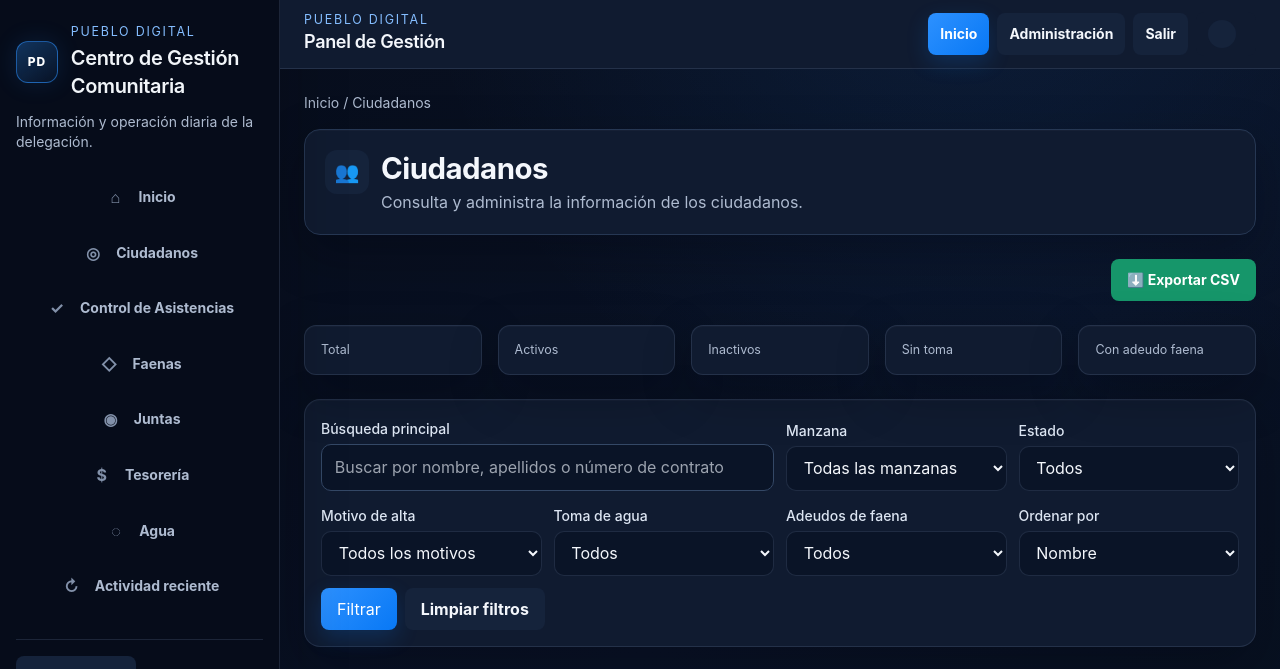
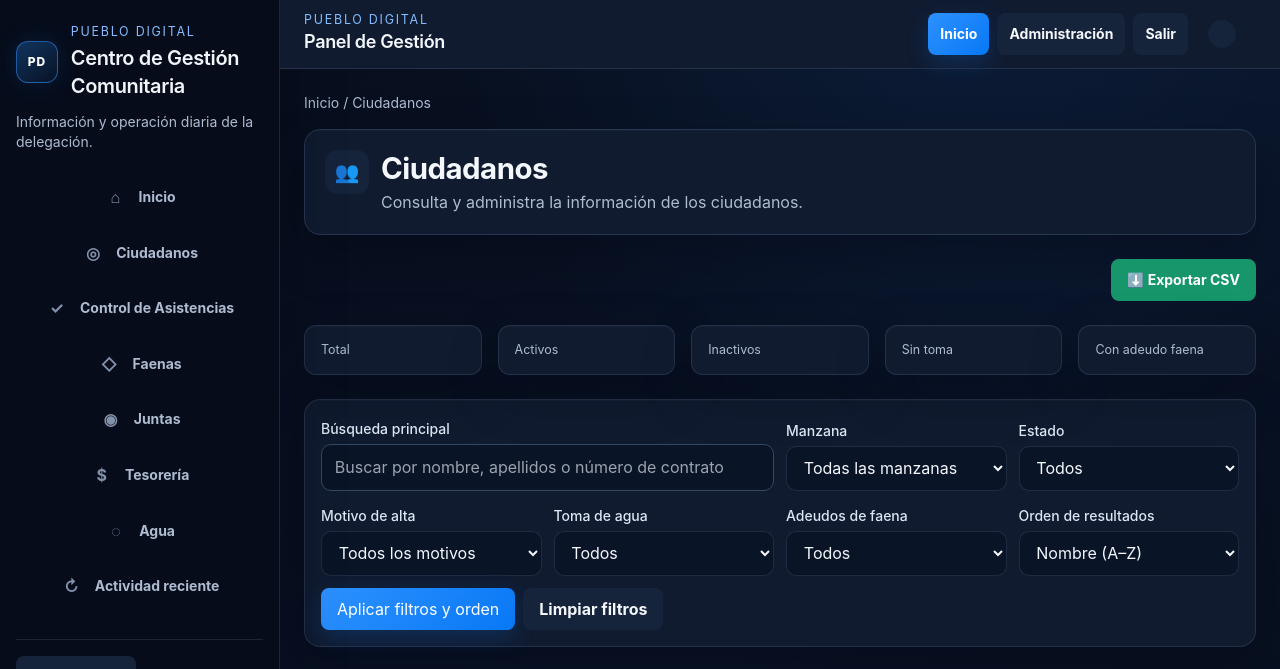
Before and after one commit to adalbertomejia/puebloDigital, a Django app: template templates/dashboard/padron_ciudadanos.html in a window 1280 px wide. Shown: the top 669 px of the page. Run offline with Django 3.2, Linux system fonts and the light colour scheme; the template is opened without the code that fills it, so the values that code supplies are empty; some libraries are stand-ins or nearby versions.

Commit message:
Mejora claridad del orden en padrón

```diff
--- a/templates/dashboard/padron_ciudadanos.html
+++ b/templates/dashboard/padron_ciudadanos.html
@@ -56,16 +56,16 @@
         <option value="sin_adeudo" {% if filtros.adeudo == 'sin_adeudo' %}selected{% endif %}>Sin adeudo</option>
       </select>
     </div>
-    <div><label for="padron-orden" class="text-sm font-medium">Ordenar por</label>
+    <div><label for="padron-orden" class="text-sm font-medium">Orden de resultados</label>
       <select id="padron-orden" name="orden" class="mt-1 w-full rounded-lg border px-3 py-2 font-normal">
-        <option value="nombre" {% if filtros.orden == 'nombre' %}selected{% endif %}>Nombre</option>
-        <option value="estado" {% if filtros.orden == 'estado' %}selected{% endif %}>Estado</option>
-        <option value="adeudos_faena" {% if filtros.orden == 'adeudos_faena' %}selected{% endif %}>Adeudos de faena</option>
-        <option value="registro" {% if filtros.orden == 'registro' %}selected{% endif %}>Fecha de registro</option>
+        <option value="nombre" {% if filtros.orden == 'nombre' %}selected{% endif %}>Nombre (A–Z)</option>
+        <option value="estado" {% if filtros.orden == 'estado' %}selected{% endif %}>Estado (activos primero)</option>
+        <option value="adeudos_faena" {% if filtros.orden == 'adeudos_faena' %}selected{% endif %}>Adeudos (mayor a menor)</option>
+        <option value="registro" {% if filtros.orden == 'registro' %}selected{% endif %}>Registro (más reciente)</option>
       </select>
     </div>
     <div class="md:col-span-2 lg:col-span-4 flex flex-wrap gap-2">
-      <button class="rounded-lg bg-indigo-600 text-white px-4 py-2">Filtrar</button>
+      <button class="rounded-lg bg-indigo-600 text-white px-4 py-2">Aplicar filtros y orden</button>
       <a class="rounded-lg bg-slate-200 px-4 py-2" href="{% url 'padron_ciudadanos' %}">Limpiar filtros</a>
     </div>
   </form>
```
Also changed, not shown: apps/core/tests.py (+10 -0 lines).
